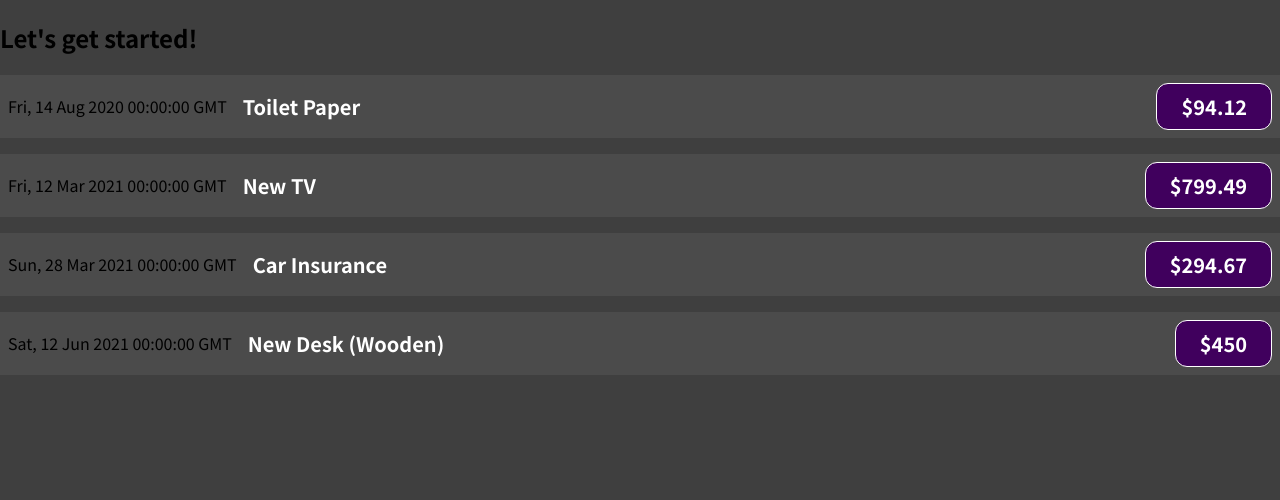
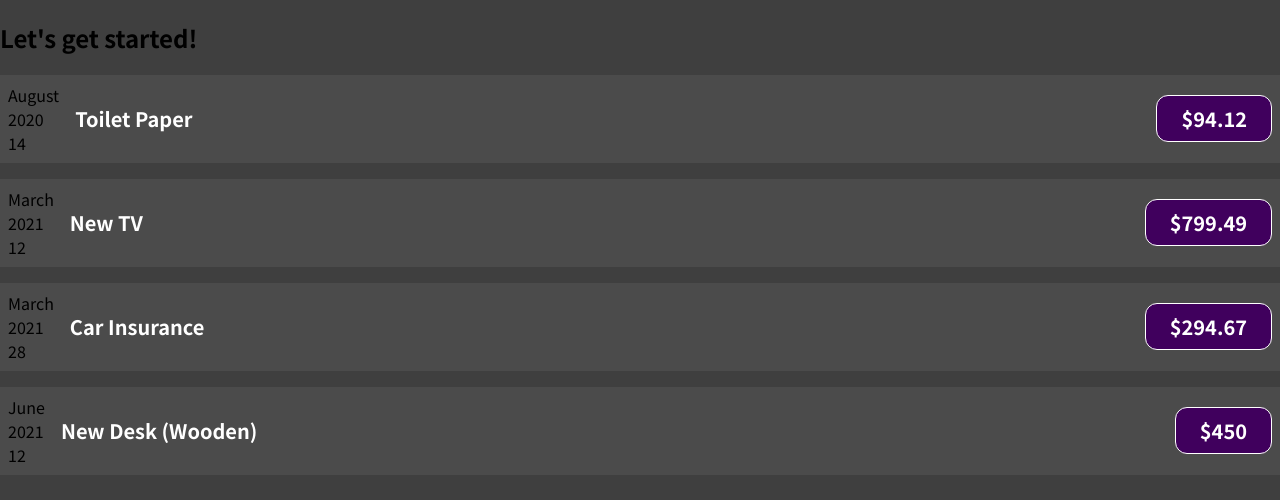
Before and after one commit to ashkheid-zz/prc---expense-tracker, a JavaScript app: page / in a window 1280 px wide. Shown: the top 500 px of the page. Built offline with nearby package versions, Linux system fonts and the light colour scheme.

Commit message:
Date Formatting

```diff
--- a/src/components/ExpenseItem.js
+++ b/src/components/ExpenseItem.js
@@ -1,9 +1,17 @@
 import './ExpenseItem.css';
 
 function ExpenseItem(props) {
+  const month = props.date.toLocaleString('en-US', { month: 'long' });
+  const day = props.date.toLocaleString('en-US', { day: '2-digit' });
+  const year = props.date.getFullYear();
+
   return (
     <div className="expense-item">
-      <div>{props.date.toUTCString()}</div>
+      <div>
+        <div>{month}</div>
+        <div>{year}</div>
+        <div>{day}</div>
+      </div>
       <div className="expense-item__description">
         <h2>{props.title}</h2>
         <div className="expense-item__price">${props.amount}</div>
```
